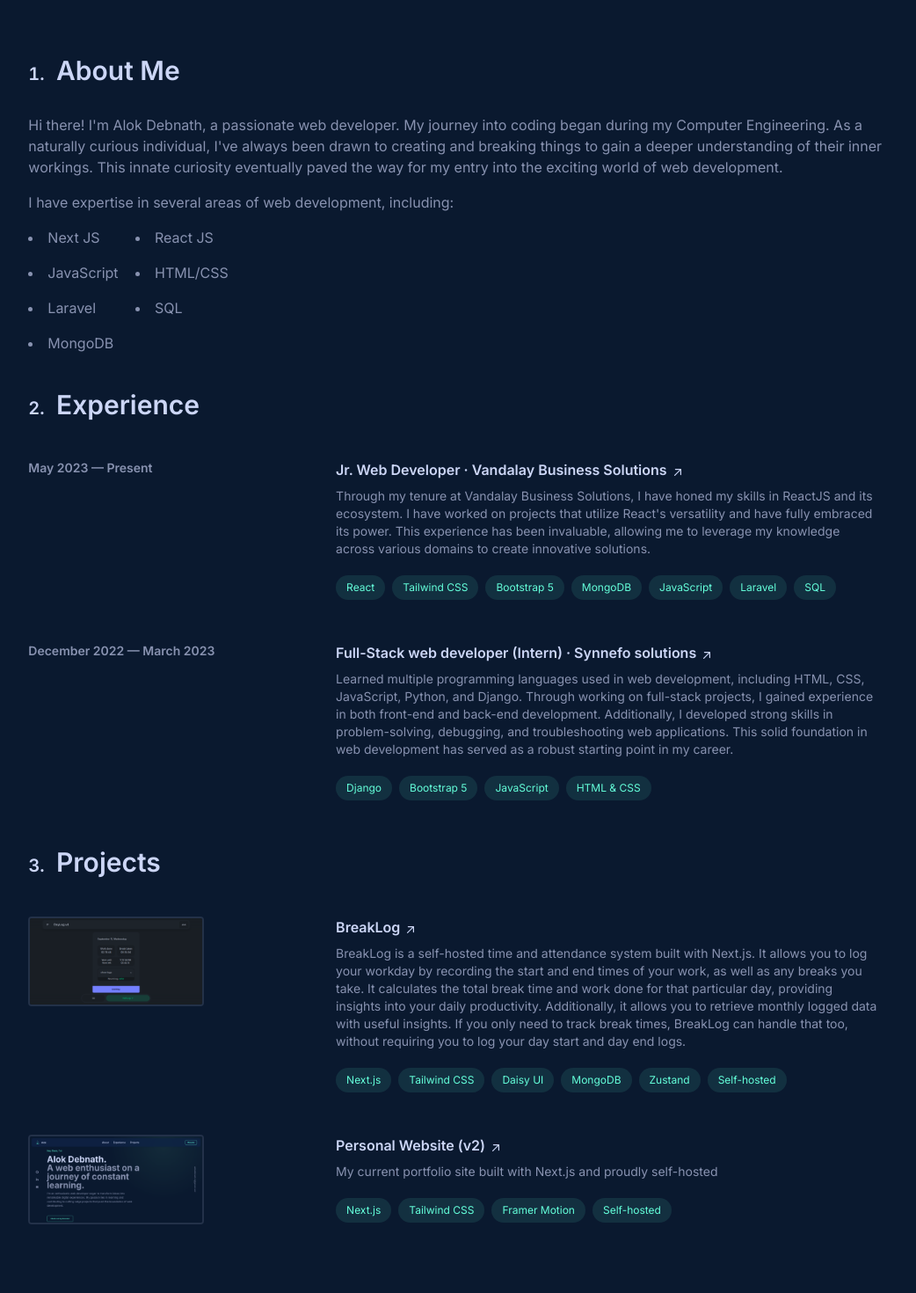
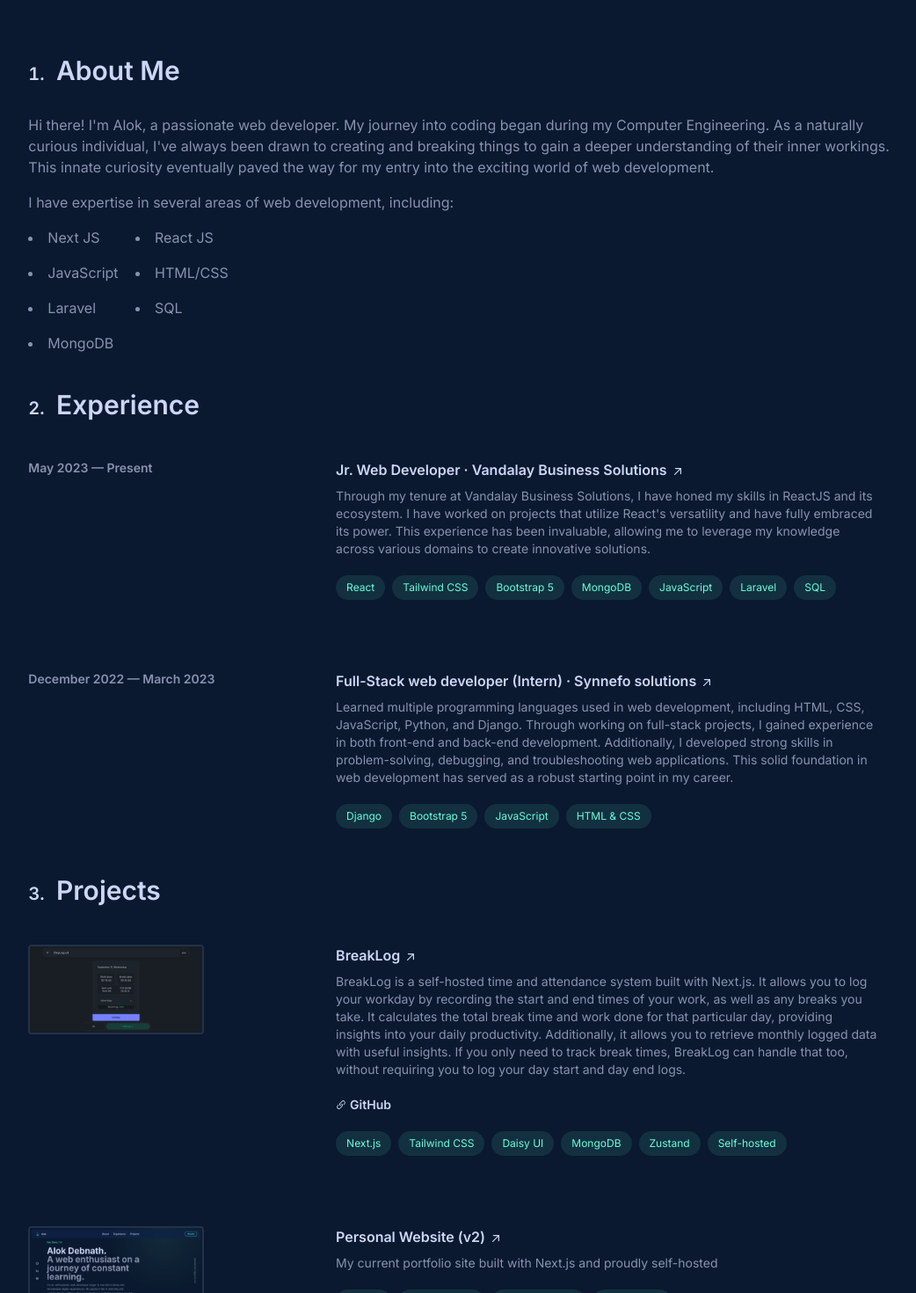
Before and after one commit to alok-debnath/personal-website-v2, a Next.js app: page / in a window 1280 px wide. Shown: the part 560-2030 px from the top of the page at 88% size, without its empty margins (113-1155 px from the left). Built offline with nearby package versions, Linux system fonts and the light colour scheme.

Commit message:
minor changes

```diff
--- a/src/app/page.tsx
+++ b/src/app/page.tsx
@@ -95,8 +95,7 @@ const Home = () => {
                           I&apos;m an enthusiastic web developer eager to
                           transform ideas into remarkable digital experiences.
                           My passion lies in learning and contributing to
-                          cutting-edge projects that push the boundaries of web
-                          development.
+                          projects that push the boundaries of my knowledge.
                         </p>
                       </Reveal>
                     </div>
@@ -138,7 +137,7 @@ const Home = () => {
                       <div className='space-y-4'>
                         <Reveal>
                           <p>
-                            Hi there! I&apos;m Alok Debnath, a passionate web
+                            Hi there! I&apos;m Alok, a passionate web
                             developer. My journey into coding began during my
                             Computer Engineering. As a naturally curious
                             individual, I&apos;ve always been drawn to creating
@@ -194,7 +193,7 @@ const Home = () => {
                       </Reveal>
                     </div>
                     <div className='col-span-12'>
-                      <div className='group-main grid grid-cols-12 gap-y-6'>
+                      <div className='group-main grid grid-cols-12 gap-y-14'>
                         {jobData.map((job, index) => (
                           <JobExperience key={index} job={job} />
                         ))}
@@ -222,7 +221,7 @@ const Home = () => {
                       </Reveal>
                     </div>
                     <div className='col-span-12'>
-                      <div className='group-main group/main grid grid-cols-12 gap-y-6'>
+                      <div className='group-main group/main grid grid-cols-12 gap-y-14'>
                         {projectsData.map((projects, index) => (
                           <JobExperience key={index} job={projects} />
                         ))}
--- a/src/components/JobExperience.tsx
+++ b/src/components/JobExperience.tsx
@@ -12,6 +12,7 @@ interface Job {
   subTitles: string[];
   description: React.ReactNode;
   skills: string[];
+  links?: { text: string; href: string }[];
 }
 
 interface JobExperienceProps {
@@ -61,7 +62,7 @@ const JobExperience: React.FC<JobExperienceProps> = ({ job }) => {
                     xmlns='http://www.w3.org/2000/svg'
                     viewBox='0 0 20 20'
                     fill='currentColor'
-                    className='ml-1 inline-block h-4 w-4 shrink-0 translate-y-px transition-transform group-hover/span:-translate-y-1 group-hover/span:translate-x-1 motion-reduce:transition-none md:group-hover:-translate-y-1 md:group-hover:translate-x-1'
+                    className='ml-1 inline-block h-4 w-4 shrink-0 transition-transform duration-300 ease-in-out group-hover/span:-translate-y-1 group-hover/span:translate-x-1 md:group-hover:-translate-y-1 md:group-hover:translate-x-1'
                     aria-hidden='true'
                   >
                     <path
@@ -81,6 +82,35 @@ const JobExperience: React.FC<JobExperienceProps> = ({ job }) => {
                   </ul>
                 </span>
                 <span className='text-sm'>{job.description}</span>
+                {job.links && (
+                  <ul className='flex flex-wrap text-xs'>
+                    {job.links.map((link, index) => (
+                      <li
+                        key={index}
+                        className='mr-4 mt-2 flex items-center text-sm font-semibold text-bright-slate hover:text-emerald'
+                        onClick={() =>
+                          window.open(
+                            link.href,
+                            '_blank',
+                            'noopener,noreferrer',
+                          )
+                        }
+                      >
+                        <svg
+                          xmlns='http://www.w3.org/2000/svg'
+                          viewBox='0 0 20 20'
+                          fill='currentColor'
+                          className='h-3 w-3'
+                          aria-hidden='true'
+                        >
+                          <path d='M12.232 4.232a2.5 2.5 0 013.536 3.536l-1.225 1.224a.75.75 0 001.061 1.06l1.224-1.224a4 4 0 00-5.656-5.656l-3 3a4 4 0 00.225 5.865.75.75 0 00.977-1.138 2.5 2.5 0 01-.142-3.667l3-3z' />
+                          <path d='M11.603 7.963a.75.75 0 00-.977 1.138 2.5 2.5 0 01.142 3.667l-3 3a2.5 2.5 0 01-3.536-3.536l1.225-1.224a.75.75 0 00-1.061-1.06l-1.224 1.224a4 4 0 105.656 5.656l3-3a4 4 0 00-.225-5.865z' />
+                        </svg>
+                        <span className='ml-1'>{link.text}</span>
+                      </li>
+                    ))}
+                  </ul>
+                )}
                 <ul className='flex flex-wrap text-xs'>
                   {job.skills.map((skill, index) => (
                     <li
--- a/src/constants/ProjectsData.tsx
+++ b/src/constants/ProjectsData.tsx
@@ -9,6 +9,7 @@ interface Projects {
   subTitles: string[];
   description: React.ReactNode;
   skills: string[];
+  links?: { text: string; href: string }[];
 }
 
 export const projectsData: Projects[] = [
@@ -39,6 +40,9 @@ export const projectsData: Projects[] = [
       'Zustand',
       'Self-hosted',
     ],
+    links: [
+      { text: 'GitHub', href: 'https://github.com/alok-debnath/breaklog' },
+    ],
   },
   {
     href: 'https://github.com/alok-debnath/personal-website-v2',
@@ -47,7 +51,9 @@ export const projectsData: Projects[] = [
     subTitles: [],
     description: (
       <>
-        <p>My current portfolio site built with Next.js and proudly self-hosted</p>
+        <p>
+          My current portfolio site built with Next.js and proudly self-hosted
+        </p>
       </>
     ),
     skills: ['Next.js', 'Tailwind CSS', 'Framer Motion', 'Self-hosted'],
```
Also changed, not shown: package.json (+10 -10 lines), 1 other file (tests, documents, lock files or other folders).
